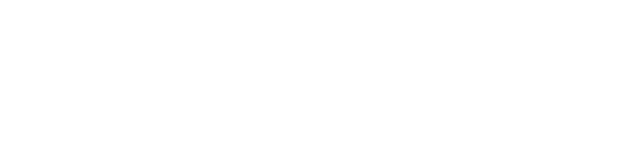
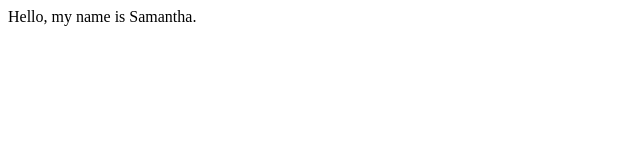
Before and after one commit to AhtnamasAyirpuna/portfolio-project, a website: page index.html in a window 1280 px wide. Shown: the whole page, without its empty margins (0-640 px from the left). Drawn offline with Linux system fonts and the light colour scheme.

Commit message:
Add intro text

```diff
--- a/index.html
+++ b/index.html
@@ -9,7 +9,7 @@
 </head>
 
 <body>
-
+   Hello, my name is Samantha.
   <script src="script.js"></script>
 </body>
 
```
